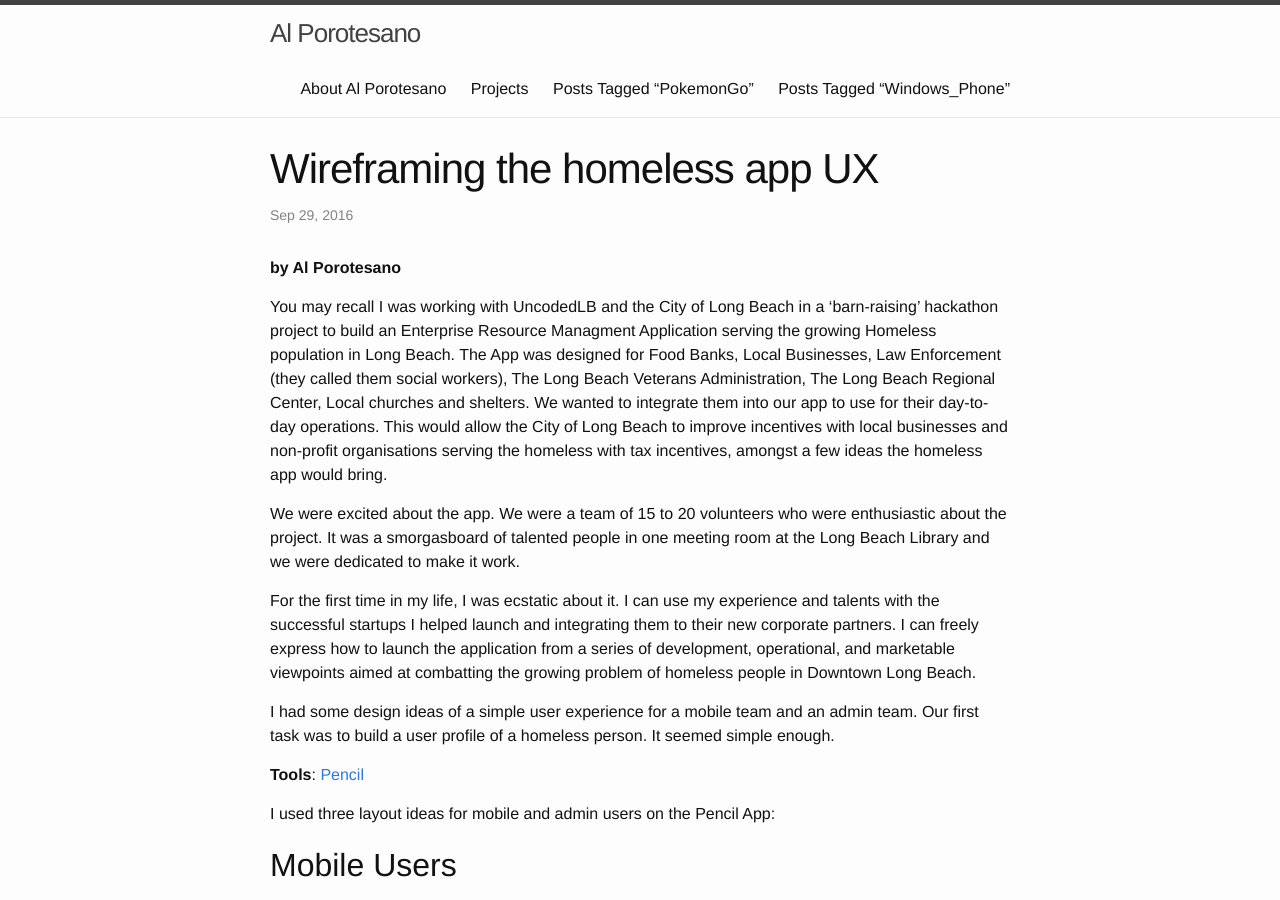
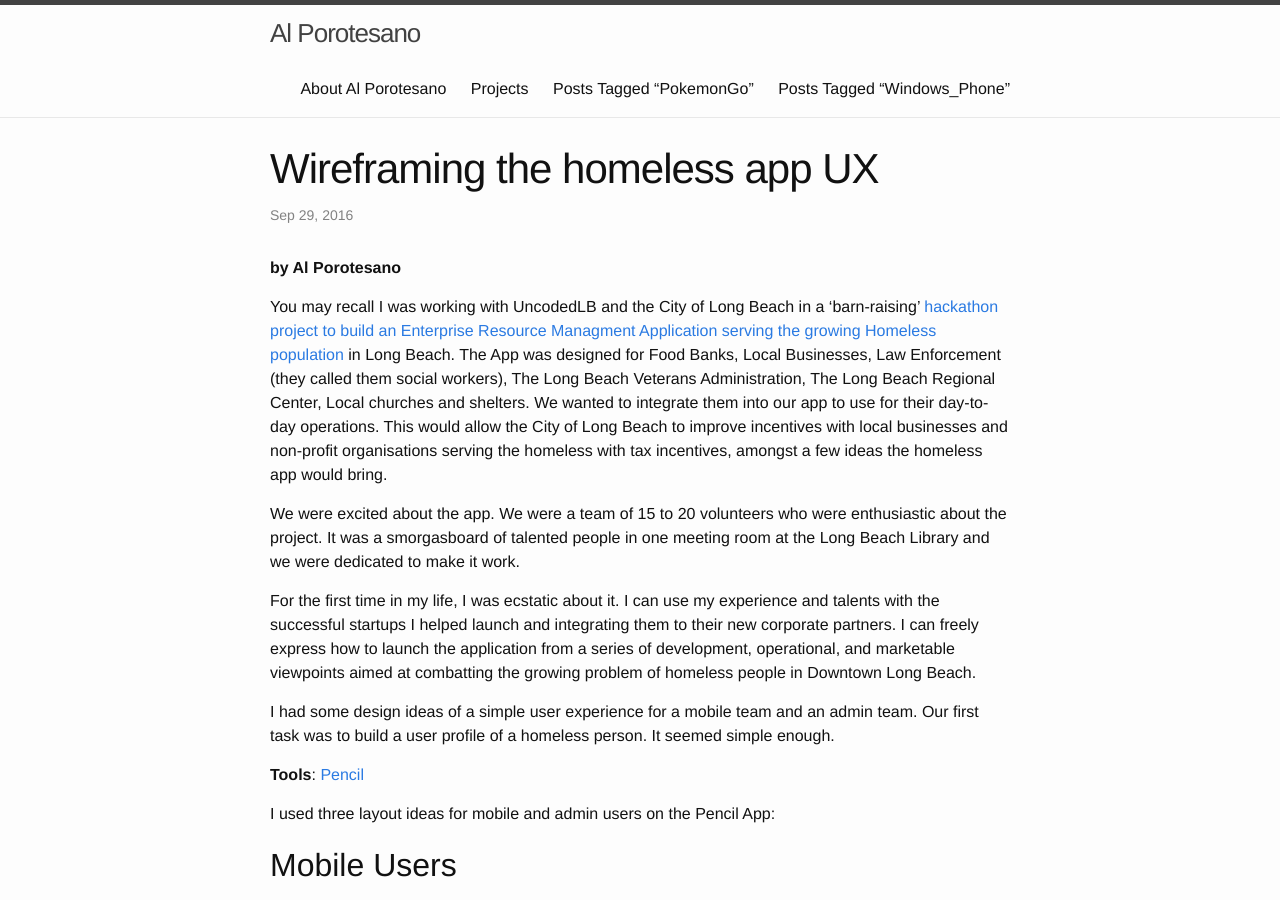
Before and after one commit to nobleexperiment/nobleexperiment.github.io, a Jekyll site: the page built from _posts/2016-09-29-wireframe_nondesigner_ux.markdown, in a window 1280 px wide and 900 px high. Built offline with Jekyll 4.4.1, drawn with Linux system fonts in a browser that asks for light colours; part of the change alters nothing that is shown.

```diff
--- a/_posts/2016-09-29-wireframe_nondesigner_ux.markdown
+++ b/_posts/2016-09-29-wireframe_nondesigner_ux.markdown
@@ -6,7 +6,7 @@ categories: Hackathon Homeless
 ---
 **by Al Porotesano**
 
-You may recall I was working with UncodedLB and the City of Long Beach in a 'barn-raising' hackathon project to build an Enterprise Resource Managment Application serving the growing Homeless population in Long Beach. The App was designed for Food Banks, Local Businesses, Law Enforcement (they called them social workers), The Long Beach Veterans Administration, The Long Beach Regional Center, Local churches and shelters. We wanted to integrate them into our app to use for their day-to-day operations. This would allow the City of Long Beach to improve incentives with local businesses and non-profit organisations serving the homeless with tax incentives, amongst a few ideas the homeless app would bring.
+You may recall I was working with UncodedLB and the City of Long Beach in a 'barn-raising' [hackathon project to build an Enterprise Resource Managment Application serving the growing Homeless population](http://nobleexperiment.github.io/hackathon/homeless/2016/07/27/homeless_hackathon.html) in Long Beach. The App was designed for Food Banks, Local Businesses, Law Enforcement (they called them social workers), The Long Beach Veterans Administration, The Long Beach Regional Center, Local churches and shelters. We wanted to integrate them into our app to use for their day-to-day operations. This would allow the City of Long Beach to improve incentives with local businesses and non-profit organisations serving the homeless with tax incentives, amongst a few ideas the homeless app would bring.
 
 We were excited about the app. We were a team of 15 to 20 volunteers who were enthusiastic about the project. It was a smorgasboard of talented people in one meeting room at the Long Beach Library and we were dedicated to make it work.
 
```
